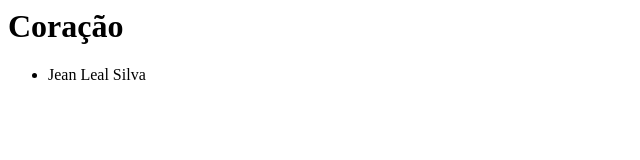
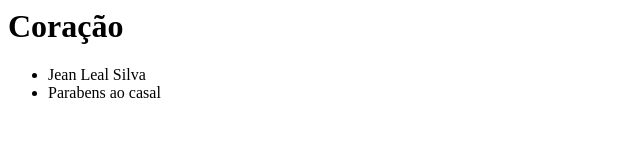
Before and after one commit to jeanls/site, a plain HTML site: page index.html in a window 1280 px wide. Shown: the whole page, without its empty margins (0-640 px from the left). Drawn offline with Linux system fonts and the light colour scheme.

Commit message:
commit Ricardo

```diff
--- a/index.html
+++ b/index.html
@@ -6,6 +6,7 @@
 	<h1>Coração</h1>
 	<ul>
 		<li>Jean Leal Silva</li>
+		<li>Parabens ao casal</li>
 	</ul>
 </body>
 </html>
```
